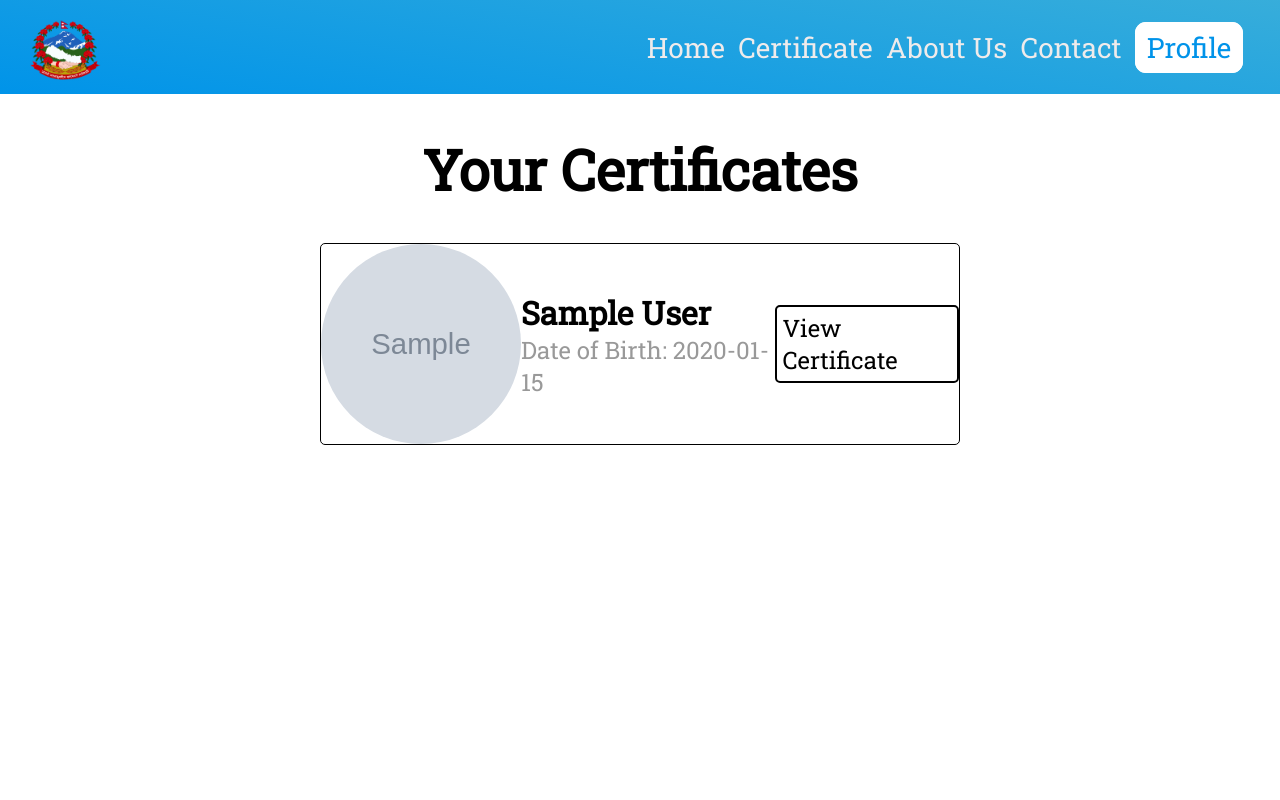
After one commit to Aashish-Lam/E-Government-project, a PHP site: page /certificate2.php in a window 1280 px wide. The commit adds this page. Run offline with PHP 8.4, Linux system fonts and the light colour scheme; the visitor is signed in with stand-in values (Sample User, id 1); tables that the repository leaves empty hold one stand-in row (values such as "Sample post"); grey boxes marked "Sample" are stand-in pictures; some libraries are stand-ins or nearby versions.

Commit message:
baucha
added things

```diff
--- /dev/null
+++ b/baucha.txt
@@ -0,0 +1,5 @@
+<?php echo "<p>This is to certify that {$fetch_certificates['full_name']} son/daughter of Mr. {$fetch_certificates['father_name']} and Ms. {$fetch_certificates['mother_name']}
+        grandson/daughter of Mr. {$fetch_certificates['grandfather_name']} was born on date: {$fetch_certificates['date_of_birth']} at {$fetch_certificates['time_of_birth']}.
+        The permanent address of the child is {$fetch_certificates['p_city']}, Ward No.- {$fetch_certificates['p_ward']}, {$fetch_certificates['p_district']} District, {$fetch_certificates['p_municipality']} Muncipality, {$fetch_certificates['p_province']}. This certificate is
+        issued in accordance with Government of Nepal laws and regulations governing registration of births. It attests to the fact that the child described
+        above was born to the parents mentioned. This certificate serves as an official record of the child's birth and is valid for all legal purposes.</p>";?>
--- a/certificate.css
+++ b/certificate.css
@@ -100,3 +109,68 @@ padding-left: 25px;
   font-size: 20px;
   text-align: center;
 }
+
+.certificate {
+  margin-top: 20px;
+}
+
+/* certificate2 */
+.c1_title {
+  text-align: center;
+  font-size: 3.5rem;
+}
+
+.data-list {
+  list-style: none;
+  padding: 0;
+
+}
+
+.data-item {
+  display: flex;
+  align-items: center;
+  justify-content: space-evenly;
+  margin-bottom: 30px;
+  margin-left: 25%;
+  margin-right: 25%;
+  border: 1px solid black;
+  border-radius: 5px;
+}
+
+.data-item img {
+  width: 200px;
+  height: 200px;
+  border-radius: 50%;
+  /* margin-right: 20px;
+  margin-left: 10px; */
+}
+
+.data-details h3 {
+  font-size: 2rem;
+  margin: 0;
+}
+
+.data-details p {
+  margin: 0;
+  font-size: 1.5rem;
+  color: #999;
+}
+
+.data-item a {
+  text-decoration: none;
+  color: black;
+  border: 2px solid black;
+  font-size: 1.5rem;
+  border-radius: 5px;
+  /* margin-left: 20px; */
+  padding: 5px;
+}
+
+.data-item a:hover {
+  color: white;
+  background-color: #3CA8E8;
+}
+
+.data-item:hover{
+  background-color: whitesmoke;
+}
--- /dev/null
+++ b/certificate2.php
@@ -0,0 +1,60 @@
+<?php
+
+include 'connection.php';
+
+session_start();
+
+if(isset($_SESSION['user_id'])){
+    $user_id = $_SESSION['user_id'];
+}else{
+    $user_id = '';
+    header('location:signin.php');
+};
+
+$select_certificates = $conn->prepare("SELECT * FROM `u_certificates` WHERE user_id = ?");
+$select_certificates->execute([$user_id]);
+?>
+
+<!DOCTYPE html>
+<html lang="en">
+<head>
+    <meta charset="UTF-8">
+    <meta http-equiv="X-UA-Compatible" content="IE=edge">
+    <meta name="viewport" content="width=device-width, initial-scale=1.0">
+    <title>Document</title>
+
+    <link rel="stylesheet" href="certificate.css">
+</head>
+<body>
+    <?php
+        include 'header.php';
+    ?>
+
+    <h1 class="c1_title">Your Certificates</h2>
+
+    <ul class="data-list">
+    <?php
+    // Assuming you have fetched the data from the database and stored it in an array called $dataRows
+
+    foreach ($select_certificates as $row) {
+        $image = $row['pp_image'];
+        $full_name = $row['full_name'];
+        $dob = $row['date_of_birth'];
+        ?>
+
+        <li class="data-item">
+            <img src="uploaded_img/<?= $image; ?>" alt="Profile Image">
+            <div class="data-details">
+                <h3><?php echo $full_name; ?></h3>
+                <p>Date of Birth: <?php echo $dob; ?></p>
+            </div>
+            <a href="certificate.php?cid=<?= $row['id']; ?>">View Certificate</a>
+        </li>
+
+    <?php
+    }
+    ?>
+</ul>
+
+</body>
+</html>
--- a/header.css
+++ b/header.css
@@ -86,7 +86,7 @@ body {
 .nav-links #myButton {
   border: 2px solid white;
   padding: 5px 10px;
-  border-radius: 1rem;
+  border-radius: .7rem;
   background-color: white;
   color: #0093e9;
   transition: .3s;
@@ -102,10 +102,11 @@ body {
   right: 2rem;
   width: 15rem;
   height: 10rem;
-  background-color: white;
+  background-color: wheat;
   border: 2px solid black;
   border-radius: 1rem;
   display: none;
+  z-index: 1500;
 }
 
 #profile p{
--- a/header.php
+++ b/header.php
@@ -30,7 +30,7 @@
         </div>
         <ul class="nav-links">
           <li><a href="index.php" >Home</a></li>
-          <li><a href="view_certificate.php" >Certificate</a></li>
+          <li><a href="certificate2.php" >Certificate</a></li>
           <li><a href="about.php" >About Us</a></li>
           <li><a href="contact.php" >Contact</a></li>
           <!-- <li><button id="myButton">Profile</button></li> -->
--- a/signin.php
+++ b/signin.php
@@ -63,7 +63,7 @@ if(isset($_POST['submit'])){
       </div>
 
       <input class="btn" type="submit" name="submit" value="Sign in">
-      <p > <a href="signup.html"> Don't have an account ? </a>
+      <p > <a href="signup.php"> Don't have an account ? </a>
 
     </div>
   </form>
--- a/signup.php
+++ b/signup.php
@@ -91,7 +91,7 @@ if(isset($_POST['signup'])){
       <input class="btn" type="submit" name="signup" value="Sign Up"> <br> <br>
 
 
-      <a href="signin.html"> Already have an account ? </a>
+      <a href="signin.php"> Already have an account ? </a>
 
       </div>
 
```
Also changed, not shown: other parts of certificate.css (+20 -11 lines), birth_form.php (+9 -3 lines), certificate.php (added, +101 -0 lines), uploaded_img/back.jpg (deleted), uploaded_img/fordv.jpg (deleted), uploaded_img/re21.png (added), uploaded_img/re22.png (deleted).
